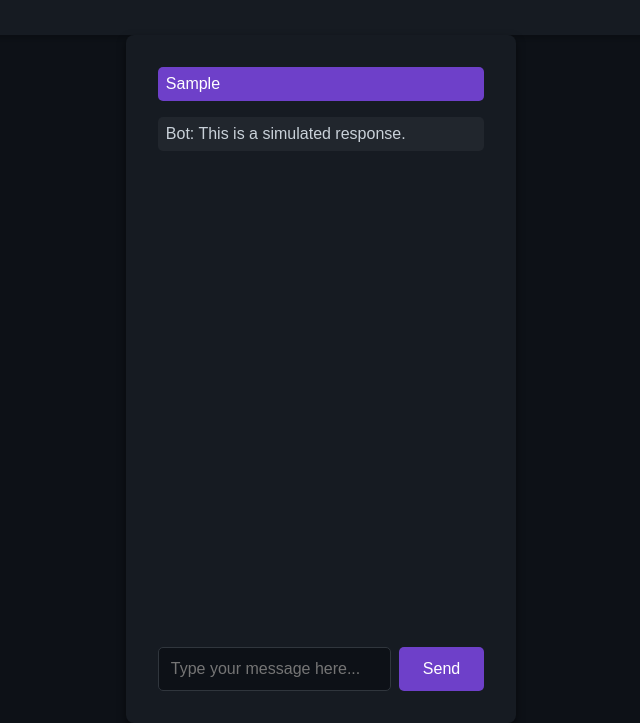
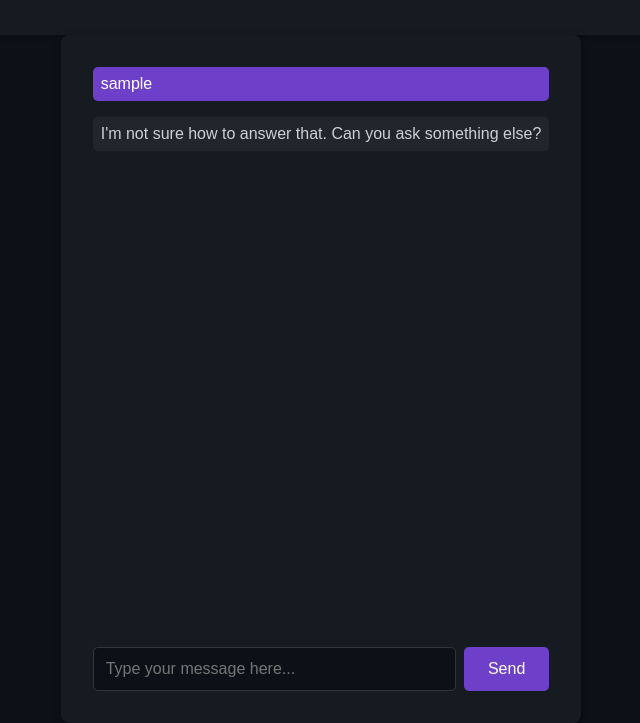
Before and after one commit to Niharkoche/Ai-tutor2.0, a plain HTML site: page chat.html in a window 1280 px wide. Both pictures are taken after typing "Sample" into the empty fields and a click on the button "Send". Shown: the part 77-800 px from the top of the page, without its empty margins (319-959 px from the left). Drawn offline with Linux system fonts and the light colour scheme.

Commit message:
Update chat.html

```diff
--- a/chat.html
+++ b/chat.html
@@ -112,6 +112,30 @@
     </div>
 
     <script>
+        // Student responses dictionary
+        const studentResponses = {
+            "hi": "Hello! How can I assist you with your studies today?",
+            "hello": "Hi there! What can I help you with today?",
+            "how are you": "I'm doing great, thank you! How are you doing with your studies?",
+            "what is your name": "I am your study assistant bot! You can call me StudyBot.",
+            "what can you do": "I can help you with studying, homework, or explaining concepts. Just ask me anything related to your studies!",
+            "bye": "Goodbye! Best of luck with your studies!",
+            "goodbye": "See you later! Take care and keep studying!",
+            "thank you": "You're welcome! Don't hesitate to ask if you need more help.",
+            "thanks": "You're welcome! Always here to help with your studies.",
+            "please": "You're welcome! Let me know if you need further help.",
+            "who are you": "I am your study assistant bot. I'm here to help you with anything related to your schoolwork.",
+            "how old are you": "I'm just a bot, so I don't have an age! But I'm here to help you with your studies anytime.",
+            "can you help me with homework": "Of course! Let me know what subject or question you need help with.",
+            "how do I study for exams": "Start early, break down your study sessions into chunks, and review regularly. Try using active recall and practice problems!",
+            "what is the best way to study": "Effective study techniques include active recall, spaced repetition, and taking breaks. It's also important to find a quiet place to focus.",
+            "what is the meaning of life": "The meaning of life is a philosophical question, but in the context of your studies, it’s about learning, growing, and reaching your goals!",
+            "how can I improve my grades": "Focus on time management, stay consistent with your studies, and don't hesitate to ask for help when you don't understand something.",
+            "what is 2 + 2": "2 + 2 equals 4.",
+            // Add more responses as needed...
+        };
+
+        // Function to append messages
         function appendMessage(content, sender) {
             const messagesDiv = document.getElementById('messages');
             const messageDiv = document.createElement('div');
@@ -121,19 +145,22 @@
             messagesDiv.scrollTop = messagesDiv.scrollHeight;
         }
 
+        // Function to handle user input and bot response
         function sendMessage() {
             const userInput = document.getElementById('userInput');
-            const message = userInput.value.trim();
+            const message = userInput.value.trim().toLowerCase();
 
             if (message) {
                 appendMessage(message, 'user');
                 userInput.value = '';
 
-                // Simulate a bot response
+                // Check if the message is in studentResponses
+                const response = studentResponses[message] || "I'm not sure how to answer that. Can you ask something else?";
+
+                // Simulate bot response after 1 second
                 setTimeout(() => {
-                    const botResponse = "Bot: This is a simulated response.";
-                    appendMessage(botResponse, 'bot');
-                }, 1000); // Simulate a response after 1 second
+                    appendMessage(response, 'bot');
+                }, 1000);
             }
         }
 
```
